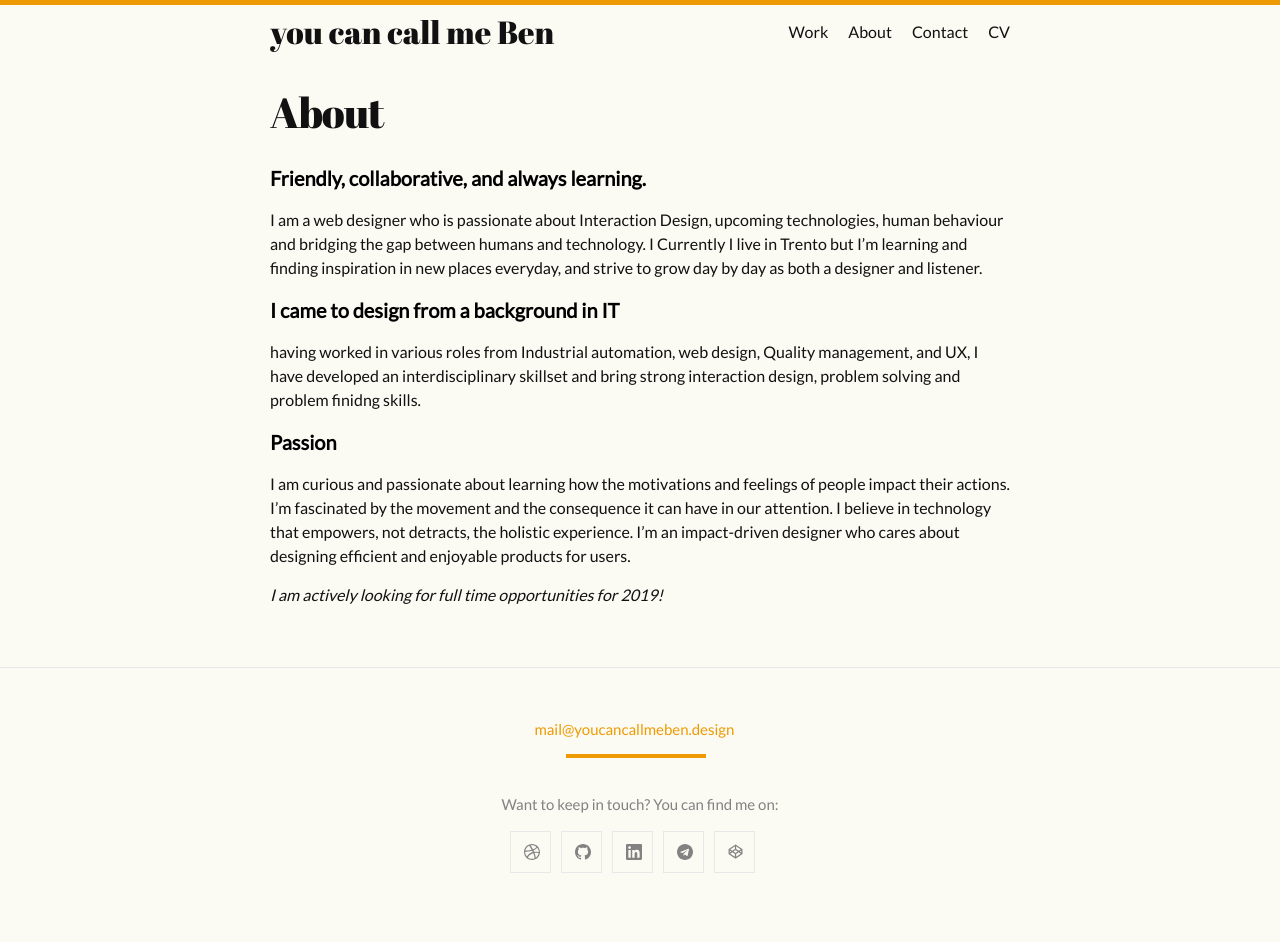
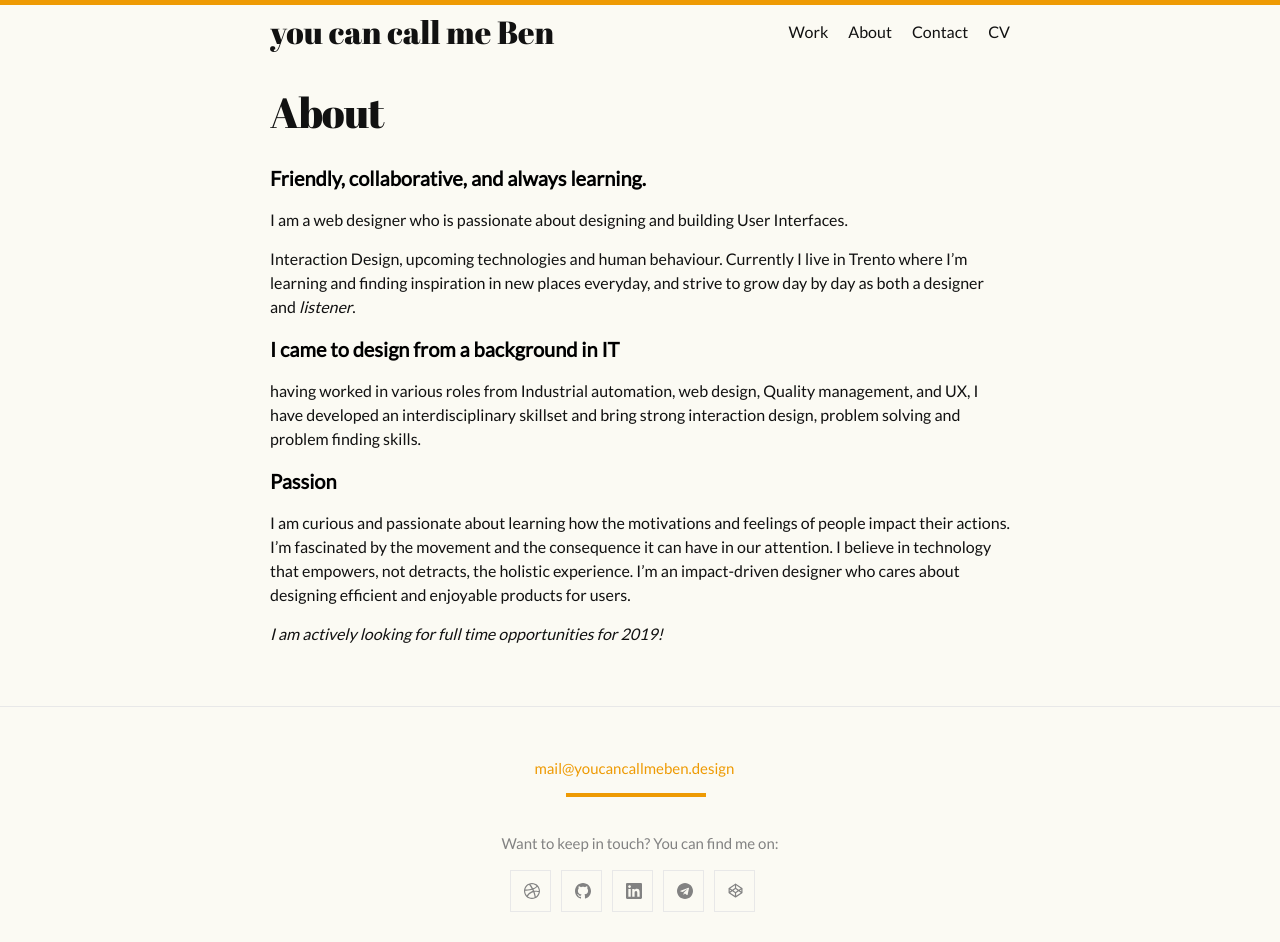
Before and after one commit to youcancallmeben/portfolio, a Jekyll site: the page built from about.md, in a window 1280 px wide. Built offline with Jekyll 4.4.1, drawn with Linux system fonts in a browser that asks for light colours; before the commit the page ends 903 px from its top, so only the background shows below that.

Commit message:
about adjustment

```diff
--- a/about.md
+++ b/about.md
@@ -7,15 +7,17 @@ foto: /assets/img/pp_instagram.jpg
 
 <!-- **chi sono** -->
 #### Friendly, collaborative, and always learning.
-I am a web designer who is passionate about Interaction Design, upcoming technologies, human behaviour and
-bridging the gap between humans and technology.
-I Currently I live in Trento but I'm learning and finding inspiration in new places everyday, and strive to grow day by day as both a designer and listener.
+I am a web designer who is passionate about designing and building User Interfaces.
+
+Interaction Design, upcoming technologies and human behaviour.
+<!-- and bridging the gap between humans and technology. -->
+Currently I live in Trento where I'm learning and finding inspiration in new places everyday, and strive to grow day by day as both a designer and *listener*.
 <!-- I like to concretize my design discoveries in infographics and sometimes develop them too. -->
 
 <!-- **background** -->
 #### I came to design from a background in IT
 <!-- I am a designer with a background in IT. <br> -->
-having worked in various roles from Industrial automation, web design, Quality management, and UX, I have developed an interdisciplinary skillset and bring strong interaction design, problem solving and problem finidng skills.
+having worked in various roles from Industrial automation, web design, Quality management, and UX, I have developed an interdisciplinary skillset and bring strong interaction design, problem solving and problem finding skills.
 <!-- allowing me to design solutions in a holistic way.  -->
 
 <!-- **passioni** -->
```
